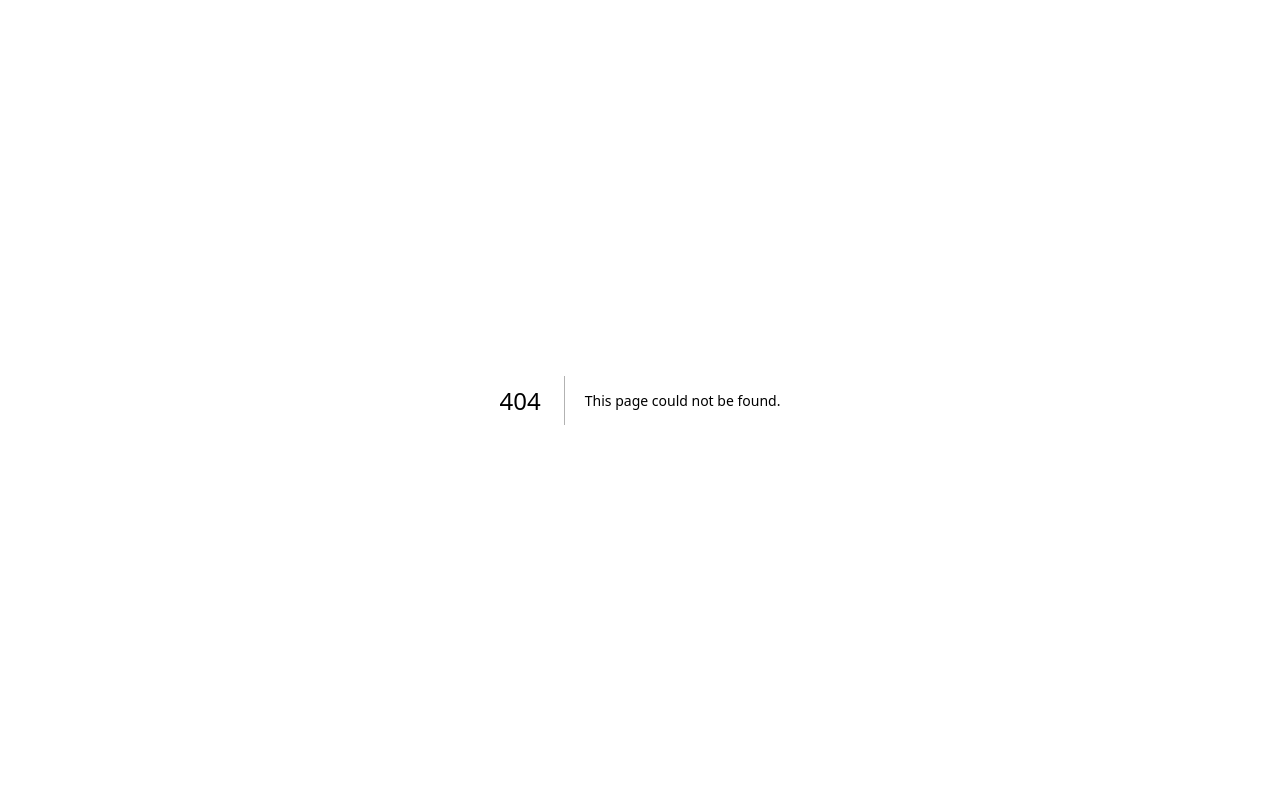
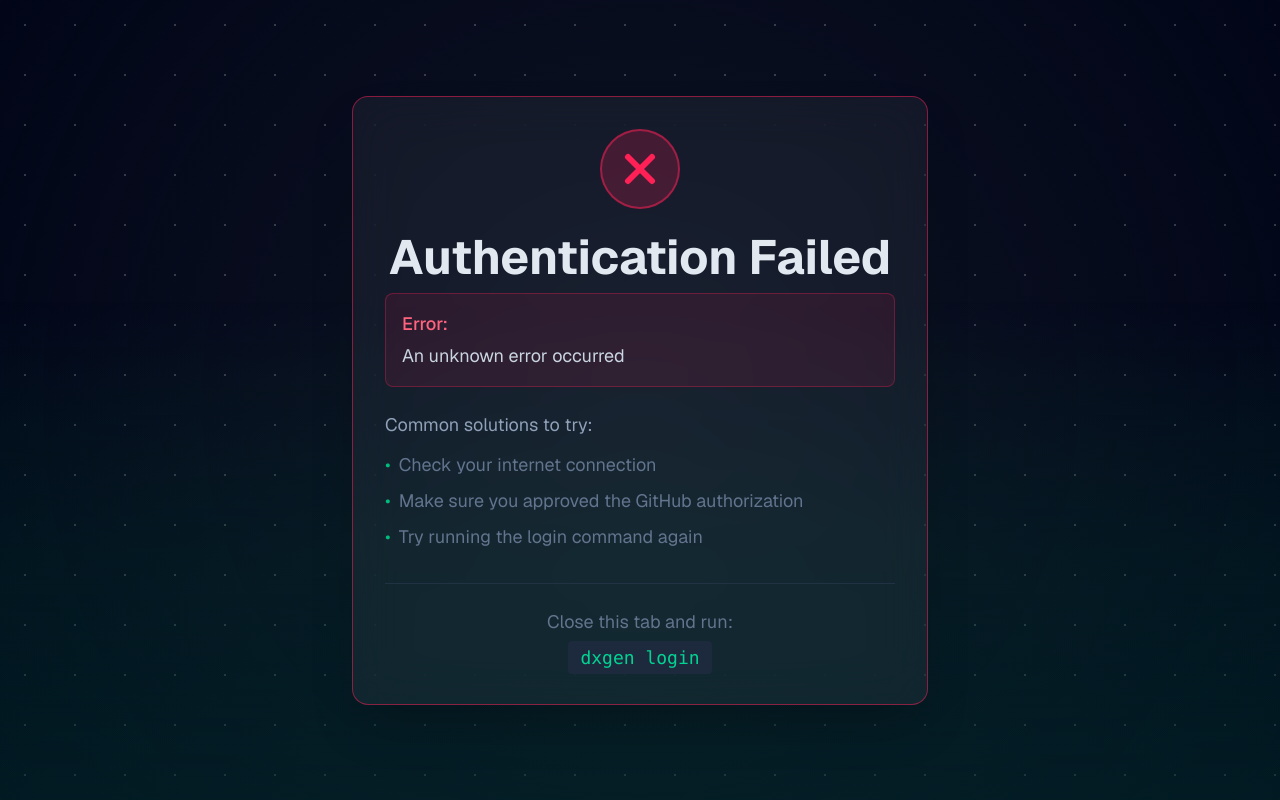
Before and after one commit to pedrogagodev/HB03-2025_dxgen, a Next.js app in the folder apps/frontend/: page /auth/error in a window 1280 px wide. Before the commit this address had no page. Built offline with nearby package versions, Linux system fonts and the light colour scheme.

Commit message:
feat: implement authentication callback, success, and error pages for improved user experience

```diff
--- /dev/null
+++ b/apps/frontend/src/app/auth/callback/page.tsx
@@ -0,0 +1,84 @@
+"use client";
+
+import { useRouter, useSearchParams } from "next/navigation";
+import { Suspense, useEffect } from "react";
+import AuthCard from "@/components/auth/AuthCard";
+import AuthLayout from "@/components/auth/AuthLayout";
+import StatusIcon from "@/components/auth/StatusIcon";
+
+function AuthCallbackContent() {
+  const router = useRouter();
+  const searchParams = useSearchParams();
+
+  useEffect(() => {
+    const hash = window.location.hash.substring(1);
+    const params = new URLSearchParams(hash);
+
+    const tokens = {
+      access_token: params.get("access_token"),
+      refresh_token: params.get("refresh_token"),
+      expires_in: params.get("expires_in"),
+      token_type: params.get("token_type"),
+    };
+
+    const port = searchParams.get("port") || "54321";
+
+    if (!tokens.access_token) {
+      router.push(
+        `/auth/error?message=${encodeURIComponent("No access token received from OAuth provider")}`,
+      );
+      return;
+    }
+
+    fetch(`http://localhost:${port}/callback/tokens`, {
+      method: "POST",
+      headers: { "Content-Type": "application/json" },
+      body: JSON.stringify(tokens),
+    })
+      .then((res) => {
+        if (res.ok) {
+          router.push("/auth/success");
+        } else {
+          router.push(
+            `/auth/error?message=${encodeURIComponent("Token validation failed")}`,
+          );
+        }
+      })
+      .catch((err) => {
+        router.push(`/auth/error?message=${encodeURIComponent(err.message)}`);
+      });
+  }, [router, searchParams]);
+
+  return (
+    <AuthLayout>
+      <AuthCard variant="loading">
+        <StatusIcon status="loading" />
+        <h1 className="text-2xl font-bold text-center text-slate-200 mb-2">
+          Completing Authentication
+        </h1>
+        <p className="text-center text-slate-400 text-sm">
+          Please wait while we process your credentials...
+        </p>
+      </AuthCard>
+    </AuthLayout>
+  );
+}
+
+export default function AuthCallbackPage() {
+  return (
+    <Suspense
+      fallback={
+        <AuthLayout>
+          <AuthCard variant="loading">
+            <StatusIcon status="loading" />
+            <h1 className="text-2xl font-bold text-center text-slate-200 mb-2">
+              Loading...
+            </h1>
+          </AuthCard>
+        </AuthLayout>
+      }
+    >
+      <AuthCallbackContent />
+    </Suspense>
+  );
+}
--- /dev/null
+++ b/apps/frontend/src/app/auth/error/page.tsx
@@ -0,0 +1,84 @@
+"use client";
+
+import { useSearchParams } from "next/navigation";
+import { Suspense } from "react";
+import AuthCard from "@/components/auth/AuthCard";
+import AuthLayout from "@/components/auth/AuthLayout";
+import StatusIcon from "@/components/auth/StatusIcon";
+
+function AuthErrorContent() {
+  const searchParams = useSearchParams();
+  const errorMessage =
+    searchParams.get("message") || "An unknown error occurred";
+  const errorCode = searchParams.get("code");
+
+  return (
+    <AuthLayout>
+      <AuthCard variant="error">
+        <StatusIcon status="error" />
+
+        <h1 className="text-5xl font-bold text-center text-slate-200 mb-3">
+          Authentication Failed
+        </h1>
+
+        <div className="bg-rose-500/10 border border-rose-500/30 rounded-lg p-4 mb-6">
+          <p className="text-rose-400 text-lg font-medium mb-1">Error:</p>
+          <p className="text-slate-300 text-lg">{errorMessage}</p>
+          {errorCode && (
+            <p className="text-slate-500 text-lg mt-2">Code: {errorCode}</p>
+          )}
+        </div>
+
+        <div className="mb-6">
+          <p className="text-slate-400 text-lg mb-3">
+            Common solutions to try:
+          </p>
+          <ul className="text-slate-500 text-lg space-y-2">
+            <li className="flex items-start">
+              <span className="text-emerald-500 mr-2">•</span>
+              <span>Check your internet connection</span>
+            </li>
+            <li className="flex items-start">
+              <span className="text-emerald-500 mr-2">•</span>
+              <span>Make sure you approved the GitHub authorization</span>
+            </li>
+            <li className="flex items-start">
+              <span className="text-emerald-500 mr-2">•</span>
+              <span>Try running the login command again</span>
+            </li>
+          </ul>
+        </div>
+
+        <div className="mt-8 pt-6 border-t border-slate-700/50">
+          <p className="text-center text-slate-500 text-lg mb-2">
+            Close this tab and run:
+          </p>
+          <p className="text-center">
+            <code className="bg-slate-800 px-3 py-1.5 rounded text-emerald-400 text-lg">
+              dxgen login
+            </code>
+          </p>
+        </div>
+      </AuthCard>
+    </AuthLayout>
+  );
+}
+
+export default function AuthErrorPage() {
+  return (
+    <Suspense
+      fallback={
+        <AuthLayout>
+          <AuthCard variant="loading">
+            <StatusIcon status="loading" />
+            <h1 className="text-2xl font-bold text-center text-slate-200 mb-2">
+              Loading...
+            </h1>
+          </AuthCard>
+        </AuthLayout>
+      }
+    >
+      <AuthErrorContent />
+    </Suspense>
+  );
+}
--- /dev/null
+++ b/apps/frontend/src/app/auth/success/page.tsx
@@ -0,0 +1,57 @@
+"use client";
+
+import AuthCard from "@/components/auth/AuthCard";
+import AuthLayout from "@/components/auth/AuthLayout";
+import StatusIcon from "@/components/auth/StatusIcon";
+
+export default function AuthSuccessPage() {
+  return (
+    <AuthLayout>
+      <AuthCard variant="success">
+        <StatusIcon status="success" />
+
+        <h1 className="text-5xl font-bold text-center text-slate-200 mb-3">
+          Authentication Successful!
+        </h1>
+
+        <p className="text-center text-slate-400 text-xl mb-6">
+          You can close this tab and return to your terminal.
+        </p>
+
+        <div className="bg-emerald-500/10 border border-emerald-500/30 rounded-lg p-4 mb-6">
+          <p className="text-emerald-400 text-lg font-medium mb-3">
+            What's next?
+          </p>
+          <ul className="text-slate-300 text-lg space-y-2">
+            <li className="flex items-start">
+              <span className="text-emerald-500 mr-2">•</span>
+              <span>
+                Run{" "}
+                <code className="bg-slate-800 px-2 py-0.5 rounded text-emerald-400 text-lg">
+                  dxgen --help
+                </code>{" "}
+                to see all commands
+              </span>
+            </li>
+            <li className="flex items-start">
+              <span className="text-emerald-500 mr-2">•</span>
+              <span>
+                Run{" "}
+                <code className="bg-slate-800 px-2 py-0.5 rounded text-emerald-400 text-lg">
+                  dxgen generate
+                </code>{" "}
+                to create docs
+              </span>
+            </li>
+          </ul>
+        </div>
+
+        <div className="mt-6 pt-6 border-t border-slate-700/50">
+          <p className="text-center text-slate-500">
+            Your authentication session has been saved securely.
+          </p>
+        </div>
+      </AuthCard>
+    </AuthLayout>
+  );
+}
```
